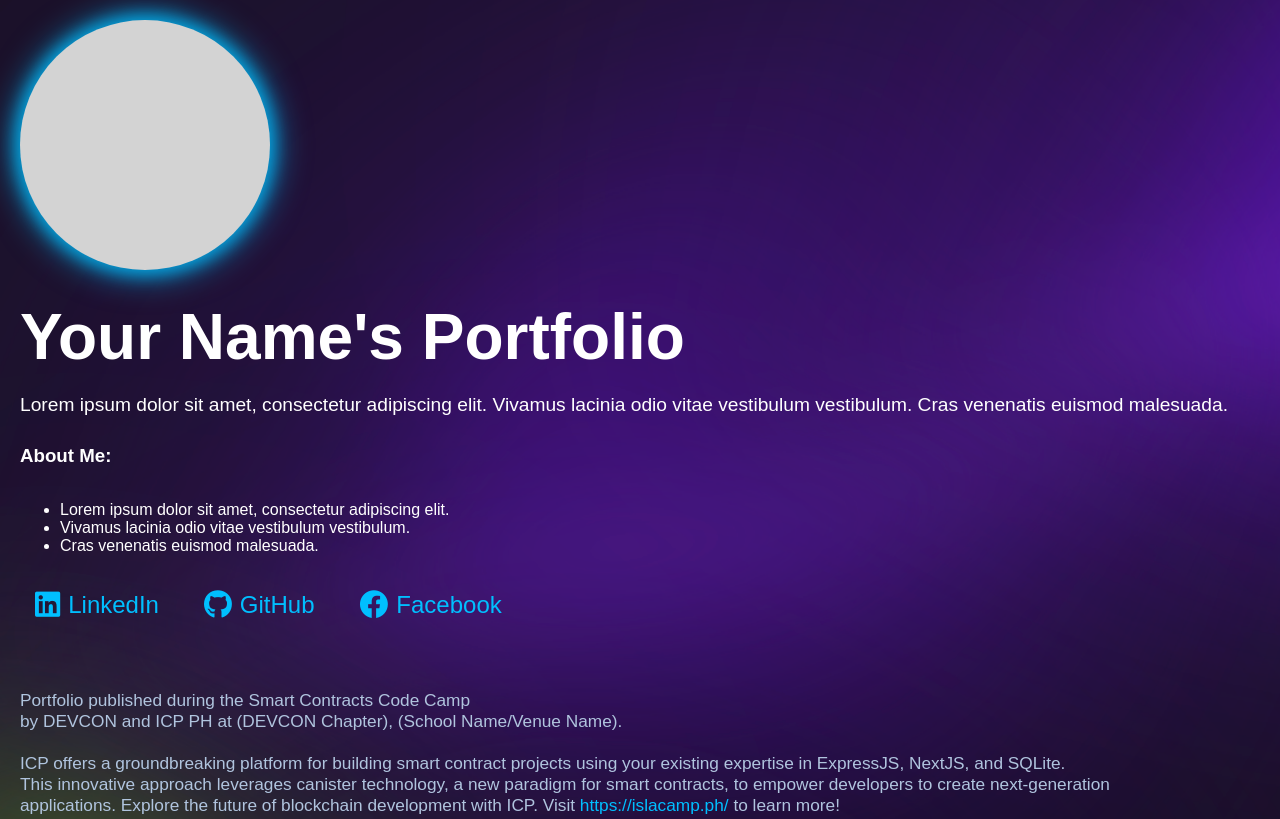
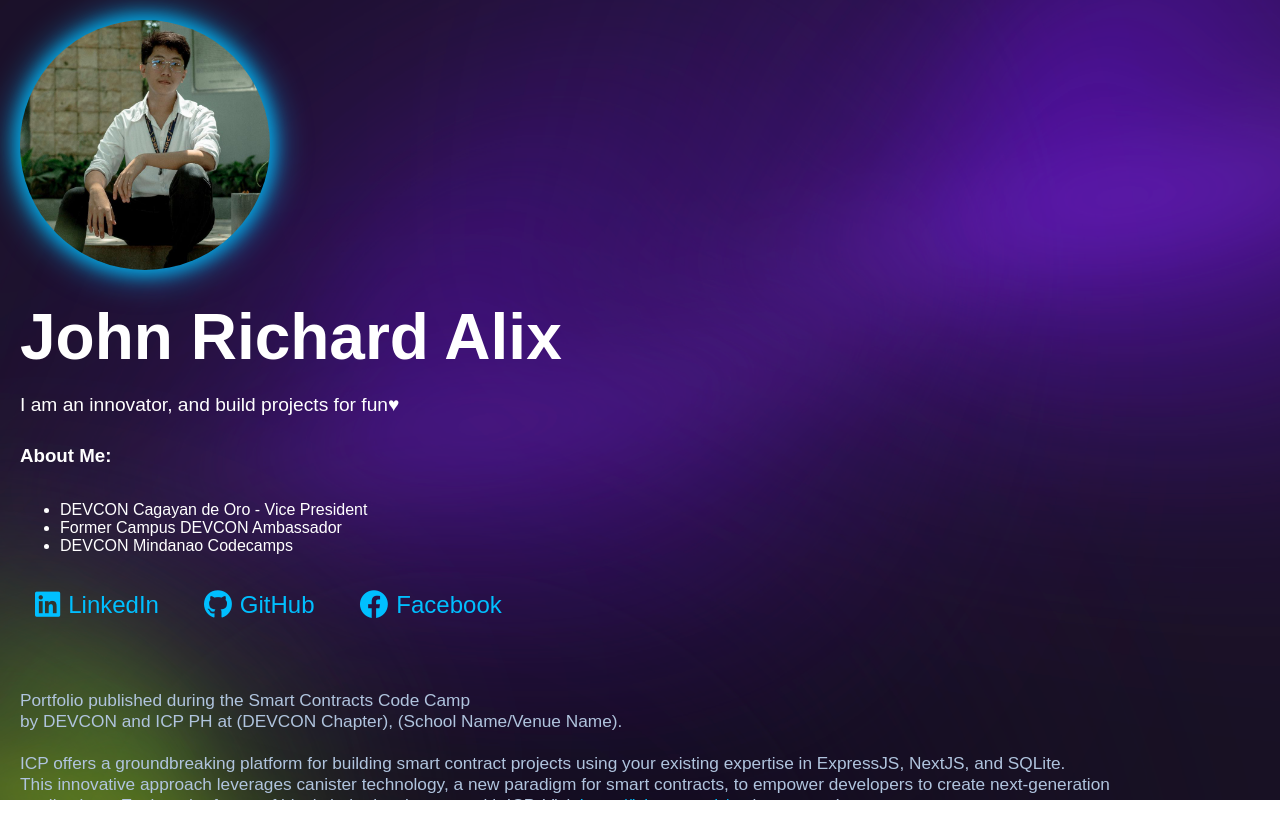
Before and after one commit to zNile/Devcon-icp-motoko-level-2-ecnp, a website built with webpack: page src/portfolio_template_frontend/src/index.html in a window 1280 px wide. Shown: the top 819 px of the page. Built offline with nearby package versions, Linux system fonts and the light colour scheme; files whose address does not match are found by name.

Commit message:
added sample

```diff
--- a/src/portfolio_template_frontend/src/index.html
+++ b/src/portfolio_template_frontend/src/index.html
@@ -18,18 +18,26 @@
             color: white;
             position: relative;
             overflow: hidden;
+            display: flex;
+            justify-content: center; /* Centers horizontally */
+            align-items: center;    /* Centers vertically */
+            min-height: 100vh;      /* Ensures it fills the viewport height */
         }
 
+        /* Make the content properly aligned */
         .container {
             display: flex;
             flex-direction: column;
             align-items: left;
-            justify-content: center;
-            min-height: 100vh;
+            justify-content: flex-start; /* Aligns content to the top */
+            max-height: 100vh; /* Limit the height to the viewport */
+            overflow-y: auto; /* Enable vertical scrolling */
+            width: 100%;
+            padding: 20px;
+            box-sizing: border-box;
             text-align: left;
-            padding: 20px;
-            position: relative;
         }
+
 
         .profile-pic {
             width: 250px;
@@ -215,36 +223,34 @@
                 margin: 20px 0;
             }
         }
-
-
-
     </style>
 </head>
 <body>
     <div class="container">
+        <!-- The rest of your HTML content goes here -->
         <div class="header">
-            <div class="profile-pic" style="background-image: url('images/profile.jpg');"></div>
+            <div class="profile-pic" style="background-image: url('images/profile-pic.jpg');"></div>
         </div>
 
         <!-- Placeholder for your name -->
-        <h1>Your Name's Portfolio</h1>
-        <p class="description">Lorem ipsum dolor sit amet, consectetur adipiscing elit. Vivamus lacinia odio vitae vestibulum vestibulum. Cras venenatis euismod malesuada.</p>
+        <h1>John Richard Alix</h1>
+        <p class="description">I am an innovator, and build projects for fun♥</p>
         <h3>About Me:</h3>
 
         <!-- Placeholder for About Me Section -->
         <div class="about-me">
             <ul>
-                <li>Lorem ipsum dolor sit amet, consectetur adipiscing elit.</li>
-                <li>Vivamus lacinia odio vitae vestibulum vestibulum.</li>
-                <li>Cras venenatis euismod malesuada.</li>
+                <li>DEVCON Cagayan de Oro - Vice President</li>
+                <li>Former Campus DEVCON Ambassador</li>
+                <li>DEVCON Mindanao Codecamps</li>
             </ul>
         </div>
 
         <!-- Centered Links -->
         <div class="links">
-            <a href="https://www.linkedin.com/"><i class="fab fa-linkedin"></i>LinkedIn</a>
-            <a href="https://github.com/"><i class="fab fa-github"></i>GitHub</a>
-            <a href="https://www.facebook.com/"><i class="fab fa-facebook"></i>Facebook</a>
+            <a href="https://www.linkedin.com/in/john-richard-alix-666481230/"><i class="fab fa-linkedin"></i>LinkedIn</a>
+            <a href="https://github.com/yhnalx"><i class="fab fa-github"></i>GitHub</a>
+            <a href="https://www.facebook.com/yhnalx"><i class="fab fa-facebook"></i>Facebook</a>
         </div>
 
         <!-- Footer Section -->
```
